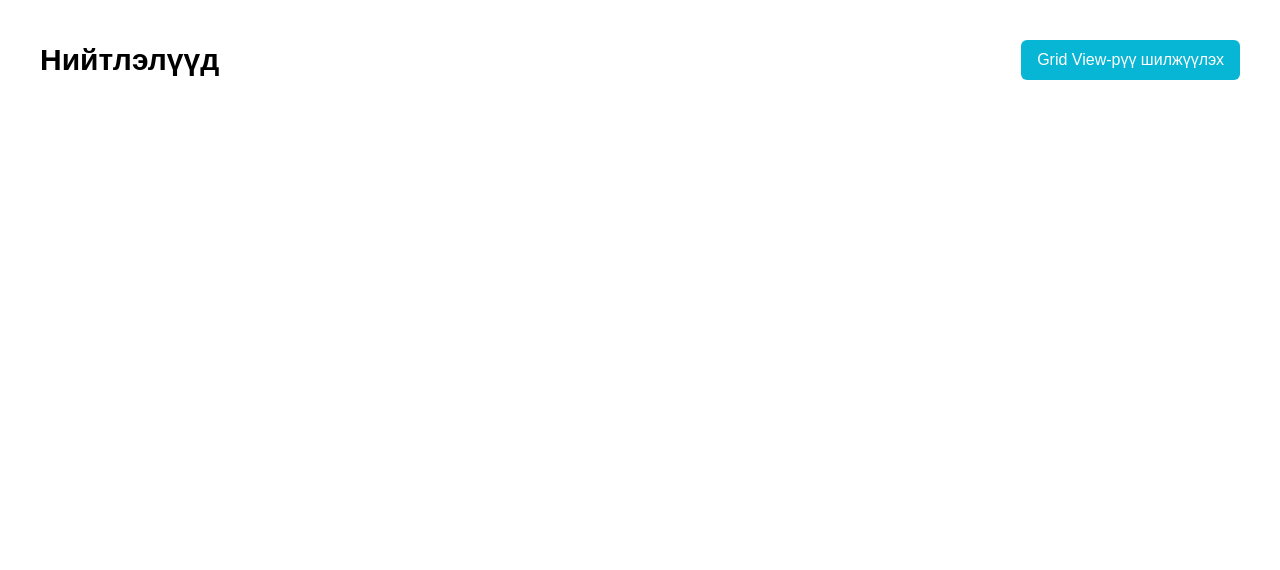
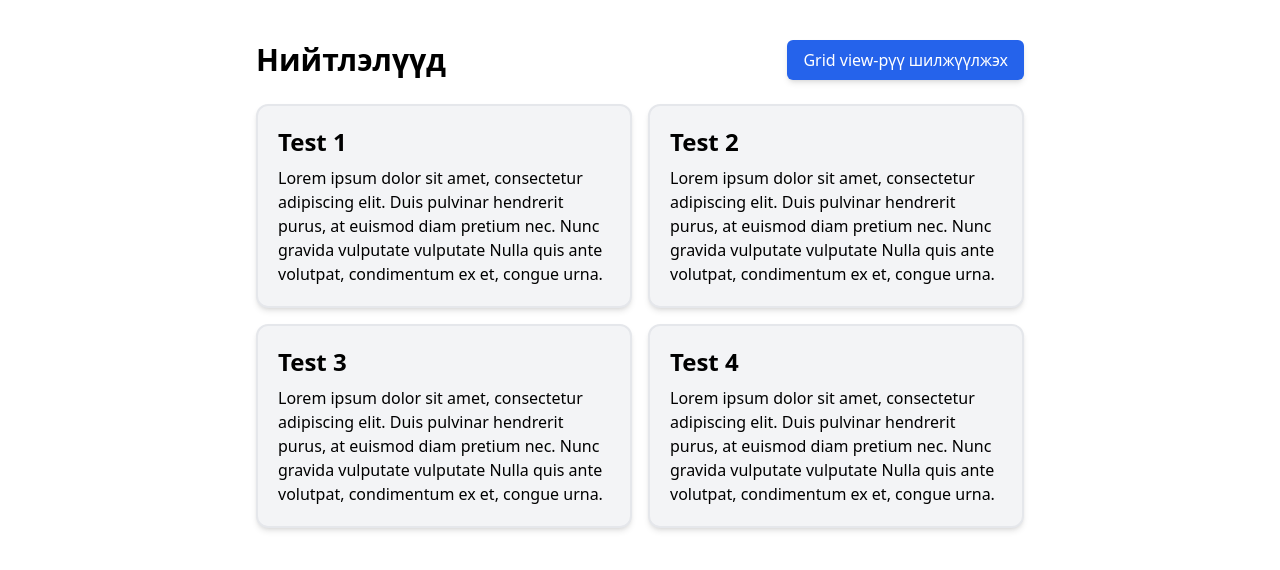
Before and after one commit to AnrErdn/front-end, a Next.js app in the folder anar-erdene/: page /task4 in a window 1280 px wide. Shown: the top 570 px of the page. Built offline with nearby package versions, Linux system fonts and the light colour scheme.

Commit message:
task4 complete

```diff
--- a/anar-erdene/pages/task4.js
+++ b/anar-erdene/pages/task4.js
@@ -1,14 +1,51 @@
-import { useState } from "react";
+    import { useState } from 'react';
 
-export default function Task4() {
-    const [grid, setGrid] = useState(true);
+    //JSON data
+    const data = [
+    { id: 1, title: 'Test 1', text: 'Lorem ipsum dolor sit amet, consectetur adipiscing elit. Duis pulvinar hendrerit purus, at euismod diam pretium nec. Nunc gravida vulputate vulputate Nulla quis ante volutpat, condimentum ex et, congue urna.' },
+    { id: 2, title: 'Test 2', text: 'Lorem ipsum dolor sit amet, consectetur adipiscing elit. Duis pulvinar hendrerit purus, at euismod diam pretium nec. Nunc gravida vulputate vulputate Nulla quis ante volutpat, condimentum ex et, congue urna.' },
+    { id: 3, title: 'Test 3', text: 'Lorem ipsum dolor sit amet, consectetur adipiscing elit. Duis pulvinar hendrerit purus, at euismod diam pretium nec. Nunc gravida vulputate vulputate Nulla quis ante volutpat, condimentum ex et, congue urna.' },
+    { id: 4, title: 'Test 4', text: 'Lorem ipsum dolor sit amet, consectetur adipiscing elit. Duis pulvinar hendrerit purus, at euismod diam pretium nec. Nunc gravida vulputate vulputate Nulla quis ante volutpat, condimentum ex et, congue urna.' },
+    ];
+
+    export default function Home() {
+    const [isGridView, setIsGridView] = useState(true);
+
+    const toggleView = () => {
+        setIsGridView(!isGridView);
+    };
 
     return (
-        <div className="mx-auto max-x-4xl p-10 bg-white h-screen">
+        <div className="font-sans py-10 px-[20%] text-black bg-white h-screen">
+
             <div className="flex justify-between items-center mb-6">
-                    <h1 className="text-3xl text-black font-bold">Нийтлэлүүд</h1>
-                    <button className="text-white rounded-md bg-cyan-500 py-2 px-4" >Grid View-рүү шилжүүлэх </button>
+
+                <h1 className="text-3xl font-bold">Нийтлэлүүд</h1>
+
+                <button
+
+                    onClick={toggleView}
+                    className="bg-blue-600 py-2 px-4 rounded-md shadow-md text-white hover:bg-blue-700">
+                    {isGridView ? 'Grid view-рүү шилжүүлжэх' : 'List view-рүү шилжүүлжэх'}
+
+                </button>
+
+            </div>
+
+            <div className={`grid gap-4 ${isGridView ? 'grid-cols-2' : 'grid-cols-1'}`}>
+
+                {data.map((item) => (
+
+                <div
+                    key={item.id}
+                    className="bg-gray-100 p-5 border-2 rounded-xl shadow-md text-left hover:bg-gray-200"
+                >
+                    <h3 className="text-2xl font-semibold mb-2">{item.title}</h3>
+                    <p className="text-md">{item.text}</p>
+                </div>
+                ))}
+
             </div>
         </div>
     );
-};
+}
```
